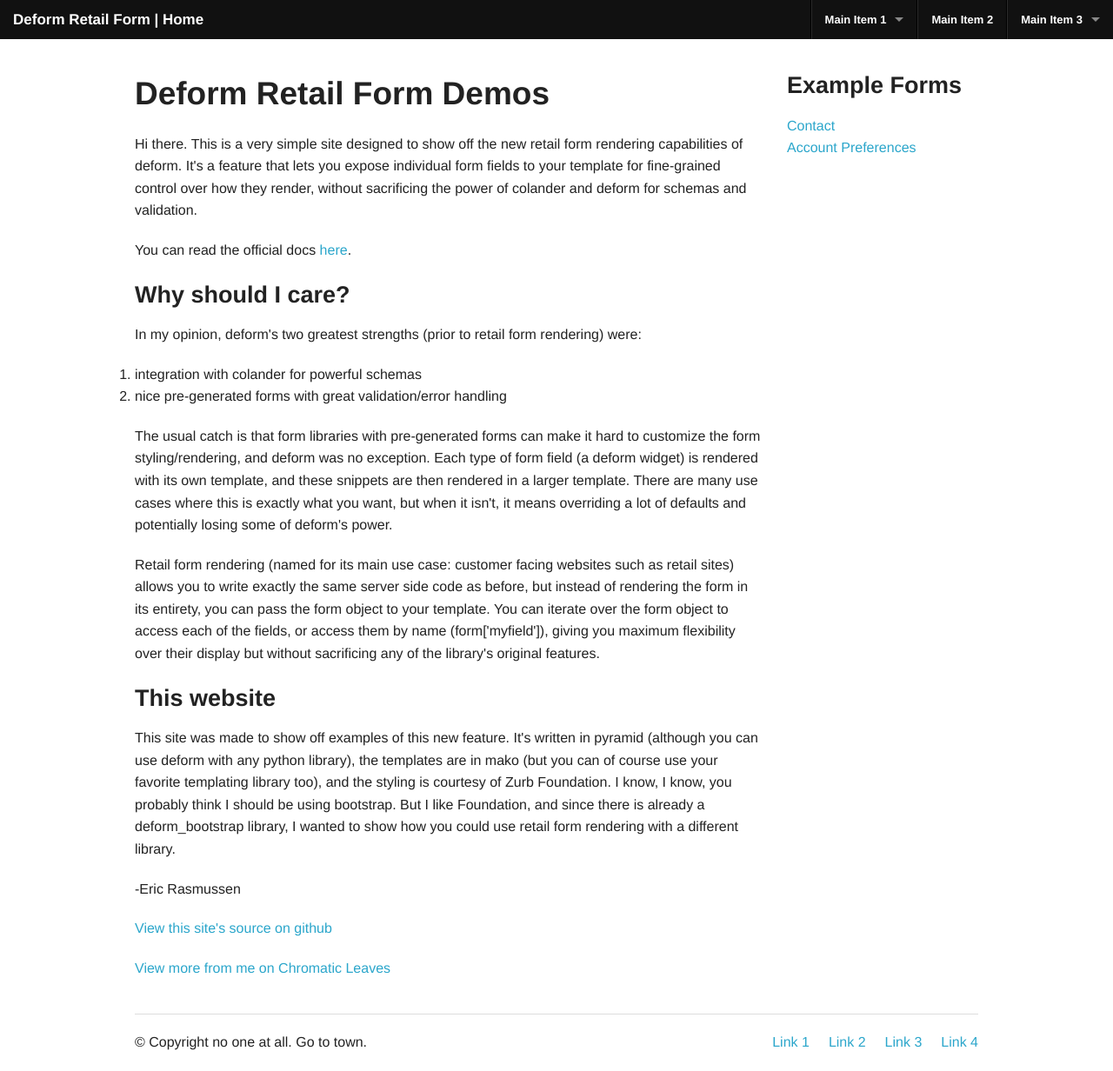
After one commit to ericrasmussen/deform_retail_demo, a Python web app: template deformretail/templates/home.mako in a window 1280 px wide. The commit adds this page. Shown: the whole page at 87% size. Run offline with Mako, Linux system fonts and the light colour scheme; the template is opened without the code that fills it, so the values that code supplies are empty; grey boxes labelled with a size stand in for pictures from a placeholder-image service; some libraries are stand-ins or nearby versions.

Commit message:
add a home page

```diff
--- a/deformretail/__init__.py
+++ b/deformretail/__init__.py
@@ -9,6 +9,7 @@ def main(global_config, **settings):
     session_factory = UnencryptedCookieSessionFactoryConfig('not-so-secret')
     config = Configurator(settings=settings, session_factory=session_factory)
     config.add_static_view('static', 'static', cache_max_age=3600)
-    config.add_route('contact', '/')
+    config.add_route('home', '/')
+    config.add_route('contact', '/contact')
     config.scan()
     return config.make_wsgi_app()
--- a/deformretail/templates/base.mako
+++ b/deformretail/templates/base.mako
@@ -27,7 +27,7 @@
       <li class="name">
         <h1>
           <a href="#">
-            Deform Retail Form Demo
+            Deform Retail Form | ${self.title()}
           </a>
         </h1>
       </li>
--- /dev/null
+++ b/deformretail/templates/home.mako
@@ -0,0 +1,86 @@
+<%inherit file="base.mako"/>
+
+<%def name="title()">Home</%def>
+
+  <!-- Main Page Content -->
+
+  <div class="row">
+
+    <div class="large-9 columns">
+
+      <h2>Deform Retail Form Demos</h2>
+
+      <p>Hi there. This is a very simple site designed to show off the new
+      retail form rendering capabilities of deform. It's a feature that lets
+      you expose individual form fields to your template for fine-grained
+      control over how they render, without sacrificing the power of colander
+      and deform for schemas and validation.</p>
+
+      <p>You can read the official docs
+      <a href="http://deform.readthedocs.org/en/latest/retail.html">here</a>.
+      </p>
+
+      <h3>Why should I care?</h3>
+
+      <p>In my opinion, deform's two greatest strengths (prior to retail form
+      rendering) were:</p>
+
+      <ol>
+        <li>integration with colander for powerful schemas</li>
+        <li>nice pre-generated forms with great validation/error handling</li>
+      </ol>
+
+      <p>The usual catch is that form libraries with pre-generated forms can
+      make it hard to customize the form styling/rendering, and deform was no
+      exception. Each type of form field (a deform widget) is rendered with its
+      own template, and these snippets are then rendered in a larger
+      template. There are many use cases where this is exactly what you want,
+      but when it isn't, it means overriding a lot of defaults and potentially
+      losing some of deform's power.</p>
+
+      <p>Retail form rendering (named for its main use case: customer facing
+      websites such as retail sites) allows you to write exactly the same
+      server side code as before, but instead of rendering the form in its
+      entirety, you can pass the form object to your template. You can iterate
+      over the form object to access each of the fields, or access them by name
+      (form['myfield']), giving you maximum flexibility over their display but
+      without sacrificing any of the library's original features.</p>
+
+      <h3>This website</h3>
+
+      <p>This site was made to show off examples of this new feature. It's
+      written in pyramid (although you can use deform with any python library),
+      the templates are in mako (but you can of course use your favorite
+      templating library too), and the styling is courtesy of Zurb Foundation. I
+      know, I know, you probably think I should be using bootstrap. But I like
+      Foundation, and since there is already a deform_bootstrap library, I
+      wanted to show how you could use retail form rendering with a different
+      library.</p>
+
+      <p>-Eric Rasmussen</p>
+
+
+      <p>
+        <a href="https://github.com/ericrasmussen/deform_retail_demo">
+          View this site's source on github
+        </a>
+      </p>
+
+      <p>
+        <a href="http://chromaticleaves.com">
+          View more from me on Chromatic Leaves
+        </a>
+      </p>
+
+    </div>
+
+
+    <div class="large-3 columns">
+      <h3>Example Forms</h3>
+      <ul class="no-bullet">
+        <li><a href="${request.route_url('contact')}">Contact</a></li>
+        <li><a href="">Account Preferences</a></li>
+      </ul>
+    </div>
+
+  </div>
```
Also changed, not shown: deformretail/views.py (+7 -0 lines).
